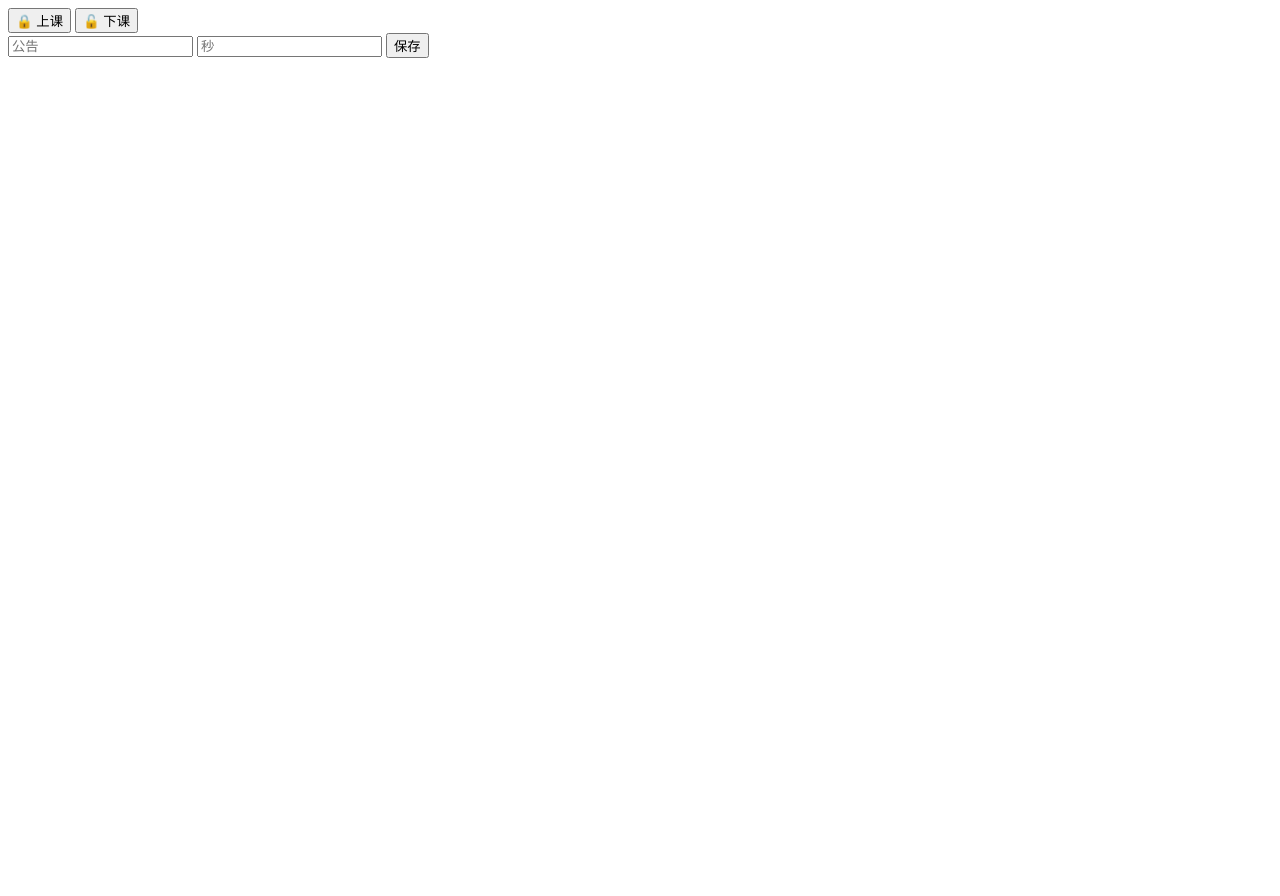
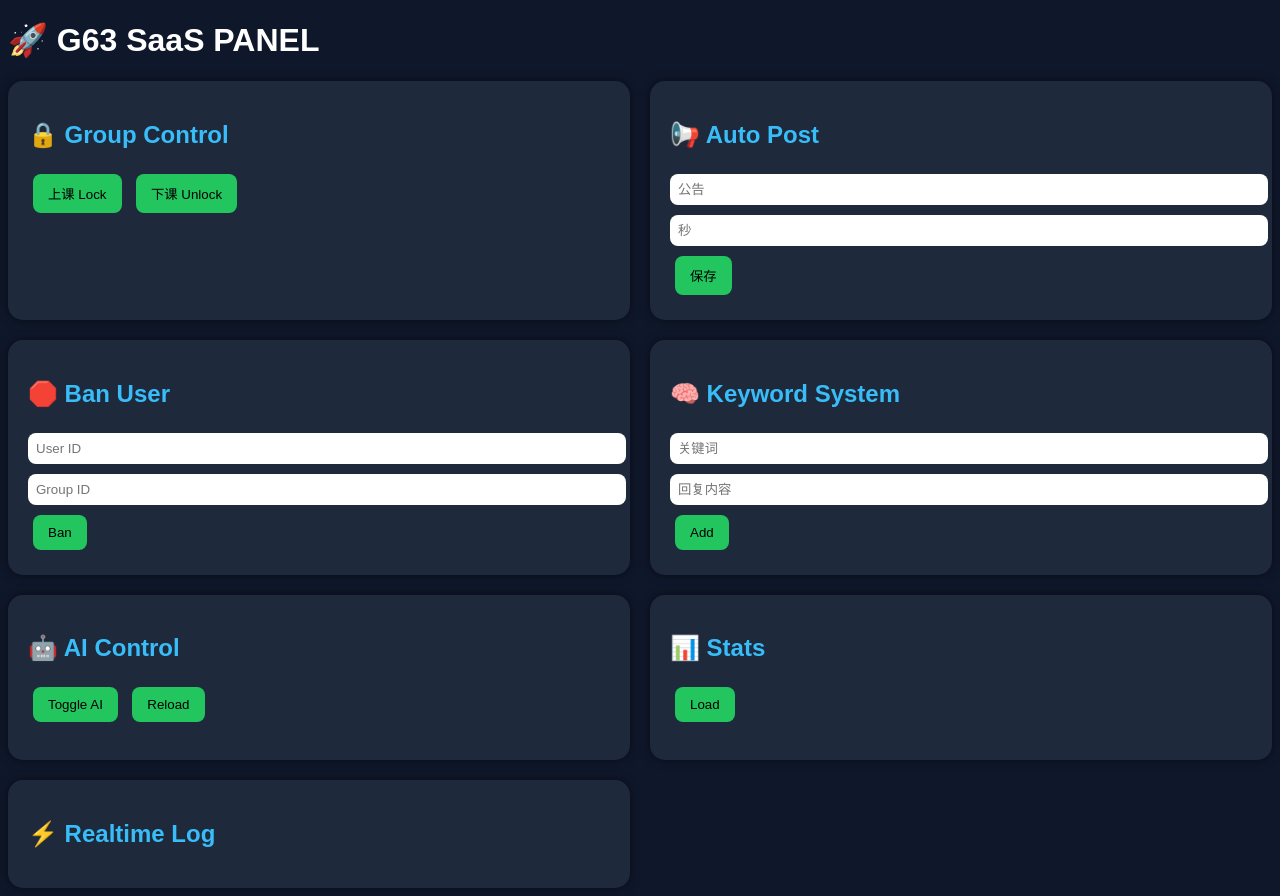
Before and after one commit to lucky4126666-png/G63, a Flask app: page / in a window 1280 px wide. Before the commit the page ends 58 px from the top, so only its background shows below. Run offline with Flask 3, Linux system fonts and the light colour scheme; the visitor is signed in with stand-in values (Sample User, id 1); some libraries are stand-ins or nearby versions.

Commit message:
Update dashboard.html

```diff
--- a/templates/dashboard.html
+++ b/templates/dashboard.html
@@ -1,13 +1,113 @@
-<button onclick="fetch('/lock')">🔒 上课</button>
-<button onclick="fetch('/unlock')">🔓 下课</button>
+<!DOCTYPE html>
+<html>
+<head>
+<title>G63 Control</title>
 
-<form onsubmit="setPost();return false;">
+<script src="https://cdn.socket.io/4.0.0/socket.io.min.js"></script>
+
+<style>
+body{
+    background:#0f172a;
+    color:#fff;
+    font-family:Arial;
+}
+
+.container{
+    display:grid;
+    grid-template-columns:1fr 1fr;
+    gap:20px;
+}
+
+.card{
+    background:#1e293b;
+    padding:20px;
+    border-radius:15px;
+    box-shadow:0 0 10px rgba(0,0,0,0.5);
+}
+
+button{
+    padding:10px 15px;
+    border:none;
+    border-radius:8px;
+    background:#22c55e;
+    color:#000;
+    margin:5px;
+    cursor:pointer;
+}
+
+input,textarea{
+    width:100%;
+    padding:8px;
+    margin:5px 0;
+    border-radius:8px;
+    border:none;
+}
+
+h2{
+    color:#38bdf8;
+}
+</style>
+</head>
+
+<body>
+
+<h1>🚀 G63 SaaS PANEL</h1>
+
+<div class="container">
+
+<div class="card">
+<h2>🔒 Group Control</h2>
+<button onclick="fetch('/lock')">上课 Lock</button>
+<button onclick="fetch('/unlock')">下课 Unlock</button>
+</div>
+
+<div class="card">
+<h2>📢 Auto Post</h2>
 <input id="text" placeholder="公告">
 <input id="delay" placeholder="秒">
-<button>保存</button>
-</form>
+<button onclick="setPost()">保存</button>
+</div>
+
+<div class="card">
+<h2>🛑 Ban User</h2>
+<input id="ban_uid" placeholder="User ID">
+<input id="ban_gid" placeholder="Group ID">
+<button onclick="banUser()">Ban</button>
+</div>
+
+<div class="card">
+<h2>🧠 Keyword System</h2>
+<input id="key" placeholder="关键词">
+<input id="msg" placeholder="回复内容">
+<button onclick="addKey()">Add</button>
+</div>
+
+<div class="card">
+<h2>🤖 AI Control</h2>
+<button onclick="toggleAI()">Toggle AI</button>
+<button onclick="reloadConfig()">Reload</button>
+</div>
+
+<div class="card">
+<h2>📊 Stats</h2>
+<button onclick="loadStats()">Load</button>
+<pre id="stats"></pre>
+</div>
+
+<div class="card">
+<h2>⚡ Realtime Log</h2>
+<div id="log"></div>
+</div>
+
+</div>
 
 <script>
+const socket = io();
+
+socket.on("log", d=>{
+ document.getElementById("log").innerHTML += "<p>"+d.msg+"</p>"
+})
+
 function setPost(){
  fetch('/setpost',{
   method:'POST',
@@ -15,4 +115,45 @@ function setPost(){
   body:'text='+text.value+'&delay='+delay.value
  })
 }
+
+function banUser(){
+ fetch('/api/ban',{
+  method:'POST',
+  headers:{'Content-Type':'application/json'},
+  body:JSON.stringify({
+    uid:ban_uid.value,
+    gid:ban_gid.value
+  })
+ })
+}
+
+function addKey(){
+ fetch('/addkey',{
+  method:'POST',
+  headers:{'Content-Type':'application/json'},
+  body:JSON.stringify({
+    key:key.value,
+    text:msg.value
+  })
+ })
+}
+
+function toggleAI(){
+ fetch('/toggle_ai')
+}
+
+function reloadConfig(){
+ fetch('/reload')
+}
+
+function loadStats(){
+ fetch('/api/stats')
+  .then(r=>r.json())
+  .then(d=>{
+    stats.innerText = JSON.stringify(d,null,2)
+  })
+}
 </script>
+
+</body>
+</html>
```
